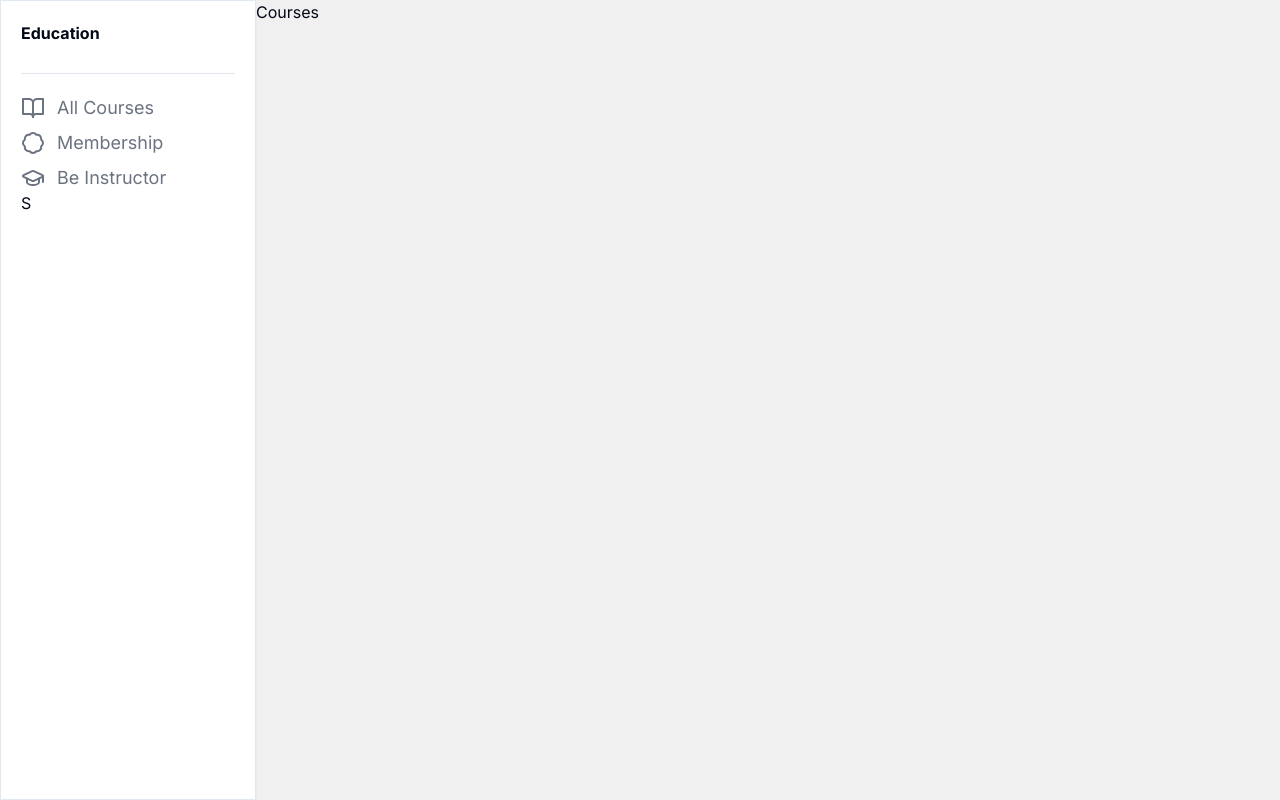
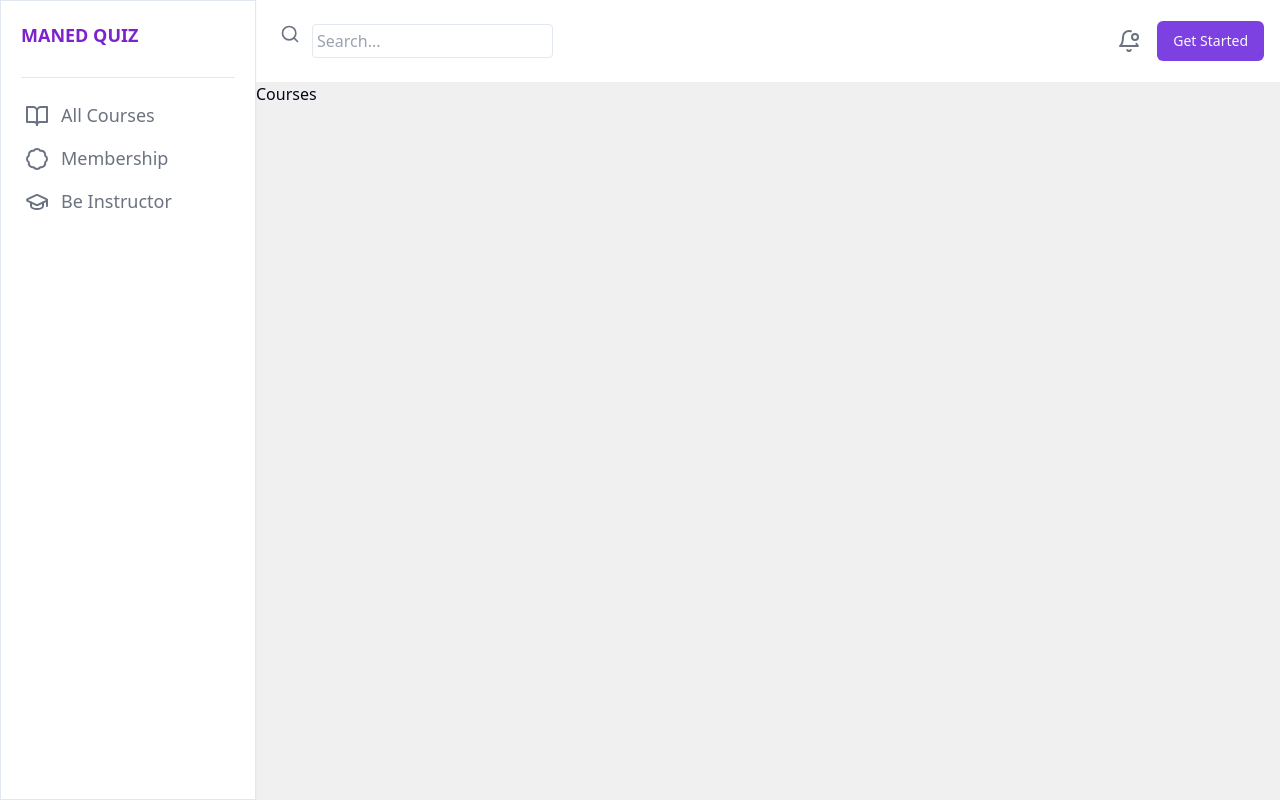
Before and after one commit to GiftChrisJava/LMS, a Next.js app: page /courses in a window 1280 px wide. Built offline with nearby package versions, Linux system fonts and the light colour scheme.

Commit message:
header bar added

```diff
--- /dev/null
+++ b/app/(router)/_components/Header.jsx
@@ -0,0 +1,27 @@
+import { Button } from "@/components/ui/button";
+import { BellDot, Search } from "lucide-react";
+import React from "react";
+
+function Header() {
+  return (
+    <div className="p-4 bg-white flex justify-between">
+      {/* search bar  */}
+      <div className="flex gap-3 p-2 rounded-md">
+        <Search className="h-5 w-5 text-gray-500" />
+        <input
+          className="outline-none border p-1 rounded-sm text-slate-800"
+          type="text"
+          placeholder="Search..."
+        />
+      </div>
+
+      {/* get started icon  */}
+      <div className="flex items-center gap-4">
+        <BellDot className="text-gray-500" />
+        <Button>Get Started</Button>
+      </div>
+    </div>
+  );
+}
+
+export default Header;
--- a/app/(router)/_components/SideNav.jsx
+++ b/app/(router)/_components/SideNav.jsx
@@ -11,14 +11,14 @@ function SideNav() {
   ];
   return (
     <div className="p-5 bg-white shadow-sm border h-screen">
-      <p className="font-bold text-md">Education</p>
+      <p className="font-bold text-purple-700 text-lg">MANED QUIZ</p>
       <hr className="mt-7" />
       {/* menu list  */}
       <div className="mt-5">
         {menu.map((item) => (
           <div
             key={item.id}
-            className="group flex gap-3 mt-2 text-[18px] items-center
+            className="group p-1 flex gap-3 mt-2 text-[18px] items-center
           text-gray-500 cursor-pointer hover:bg-primary hover:text-white
           rounded-md transition-all ease-in-out duration-200"
           >
@@ -27,7 +27,6 @@ function SideNav() {
           </div>
         ))}
       </div>
-      S
     </div>
   );
 }
--- a/app/(router)/layout.jsx
+++ b/app/(router)/layout.jsx
@@ -1,5 +1,6 @@
 import React from "react";
 import SideNav from "./_components/sideNav";
+import Header from "./_components/Header";
 
 function layout({ children }) {
   return (
@@ -7,7 +8,10 @@ function layout({ children }) {
       <div className="sm:w-64 sm:block fixed">
         <SideNav />
       </div>
-      <div className="ml-64">{children}</div>
+      <div className="ml-64">
+        <Header />
+        {children}
+      </div>
     </div>
   );
 }
--- a/app/layout.js
+++ b/app/layout.js
@@ -1,7 +1,4 @@
-import { Inter } from "next/font/google";
 import "./globals.css";
-
-const inter = Inter({ subsets: ["latin"] });
 
 export const metadata = {
   title: "Create Next App",
@@ -11,7 +8,7 @@ export const metadata = {
 export default function RootLayout({ children }) {
   return (
     <html lang="en">
-      <body className={inter.className}>{children}</body>
+      <body>{children}</body>
     </html>
   );
 }
```
